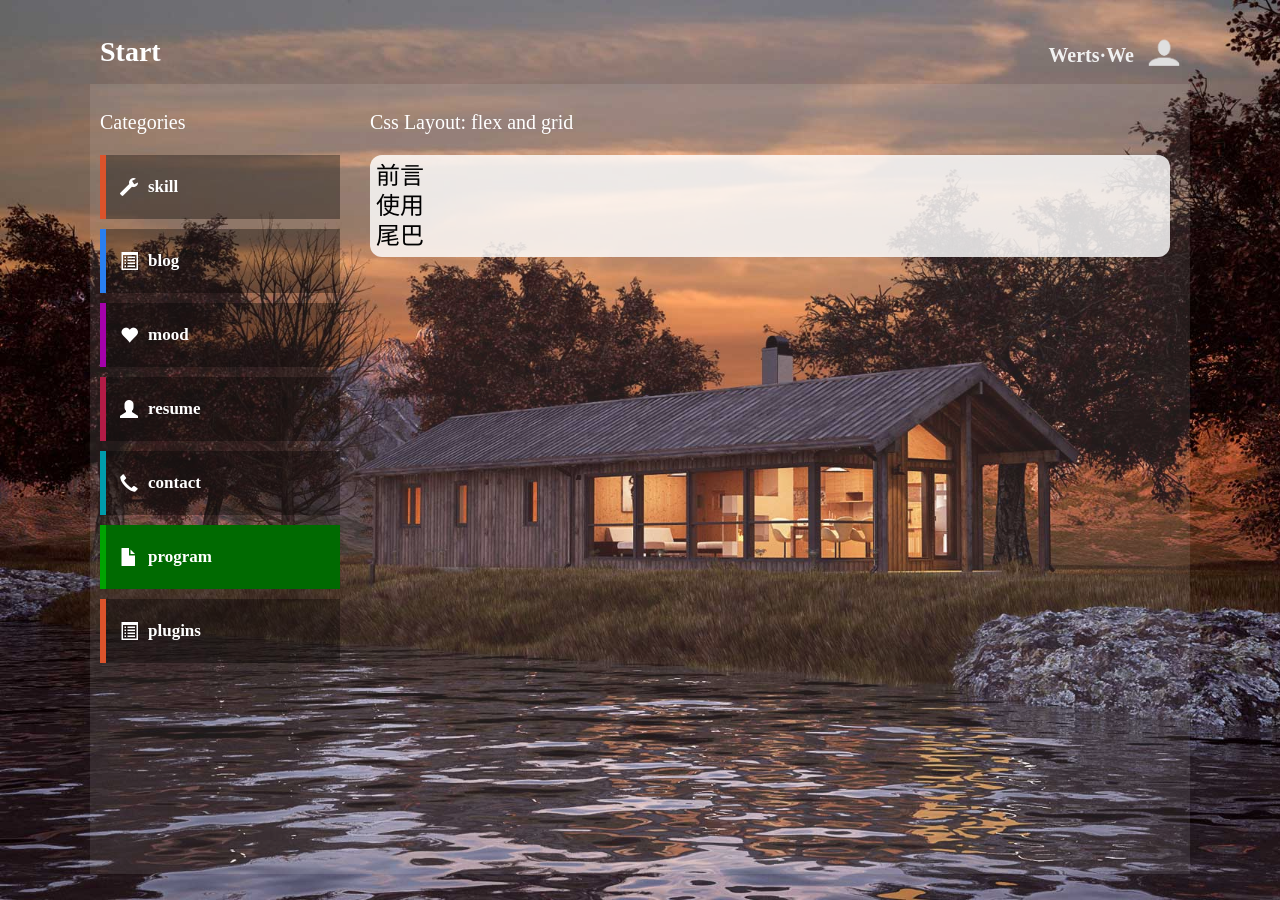
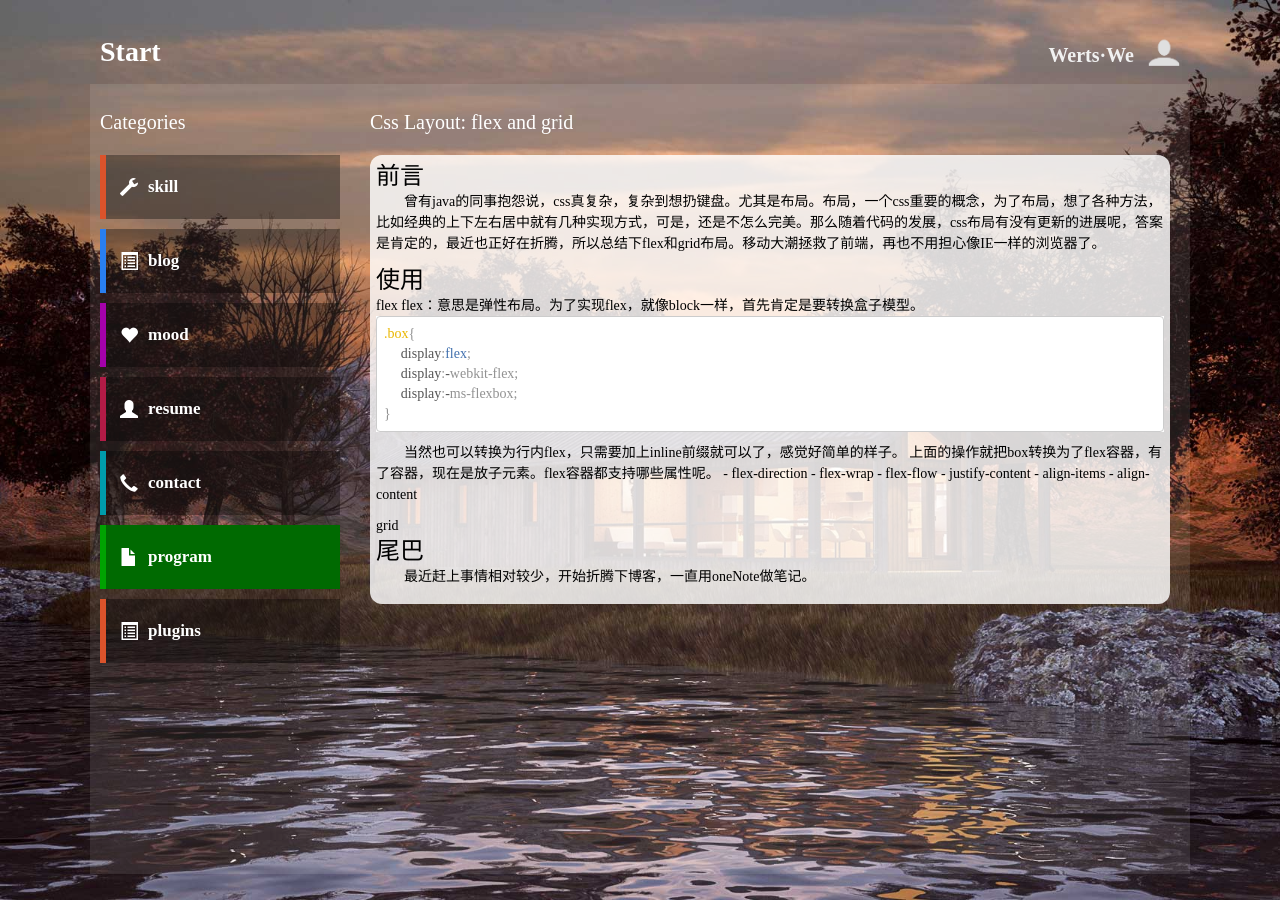
Before and after one commit to werts/werts.github.io, a Jekyll site: the page built from _posts/2017-04-27-flex-and-grid.md, in a window 1280 px wide. Built offline with Jekyll 4.4.1, drawn with Linux system fonts in a browser that asks for light colours.

Commit message:
flex\grid

````diff
--- a/_posts/2017-04-27-flex-and-grid.md
+++ b/_posts/2017-04-27-flex-and-grid.md
@@ -7,5 +7,26 @@ category: program
 ---
 
 ### 前言
+曾有java的同事抱怨说，css真复杂，复杂到想扔键盘。尤其是布局。布局，一个css重要的概念，为了布局，想了各种方法，比如经典的上下左右居中就有几种实现方式，可是，还是不怎么完美。那么随着代码的发展，css布局有没有更新的进展呢，答案是肯定的，最近也正好在折腾，所以总结下flex和grid布局。移动大潮拯救了前端，再也不用担心像IE一样的浏览器了。
 ### 使用
+- flex
+flex：意思是弹性布局。为了实现flex，就像block一样，首先肯定是要转换盒子模型。
+```css
+.box{
+	display:flex;
+	display:-webkit-flex;
+	display:-ms-flexbox;
+}
+```
+
+当然也可以转换为行内flex，只需要加上inline前缀就可以了，感觉好简单的样子。
+上面的操作就把box转换为了flex容器，有了容器，现在是放子元素。flex容器都支持哪些属性呢。
+	- flex-direction
+	- flex-wrap
+	- flex-flow
+	- justify-content
+	- align-items
+	- align-content
+- grid
 ### 尾巴
+最近赶上事情相对较少，开始折腾下博客，一直用oneNote做笔记。
````
